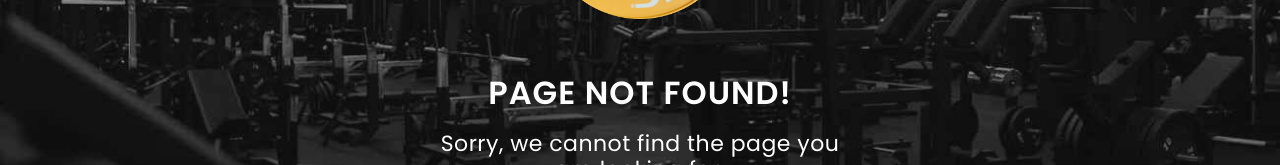
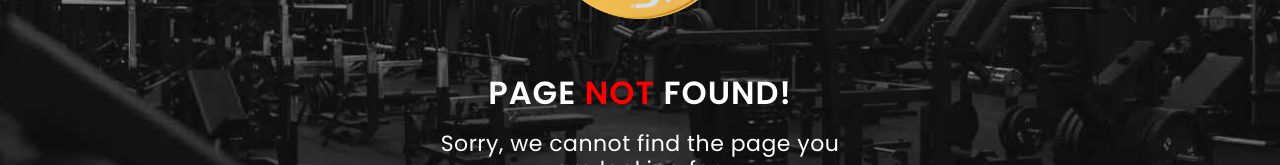
Before and after one commit to capstxr/gym, a React (Create React App) app: page /basic-fitness in a window 1280 px wide. Shown: the part 317-482 px from the top of the page. Built offline with nearby package versions, Linux system fonts and the light colour scheme.

Commit message:
Update index.tsx

```diff
--- a/src/ts/pages/error_page/index.tsx
+++ b/src/ts/pages/error_page/index.tsx
@@ -35,8 +35,10 @@ const ErrorPage = () => {
                     </h2>
 
                     <div className="not-found-container">
-                        <h2 className="not-found-text white uppercase">
-                            Page not found!
+                        <h2 className="not-found-text uppercase">
+                            <span className='white'>Page </span>
+                            <span className="red">not </span>
+                            <span className="white">found!</span>
                         </h2>
 
                         <span className="not-found-small white">
```
